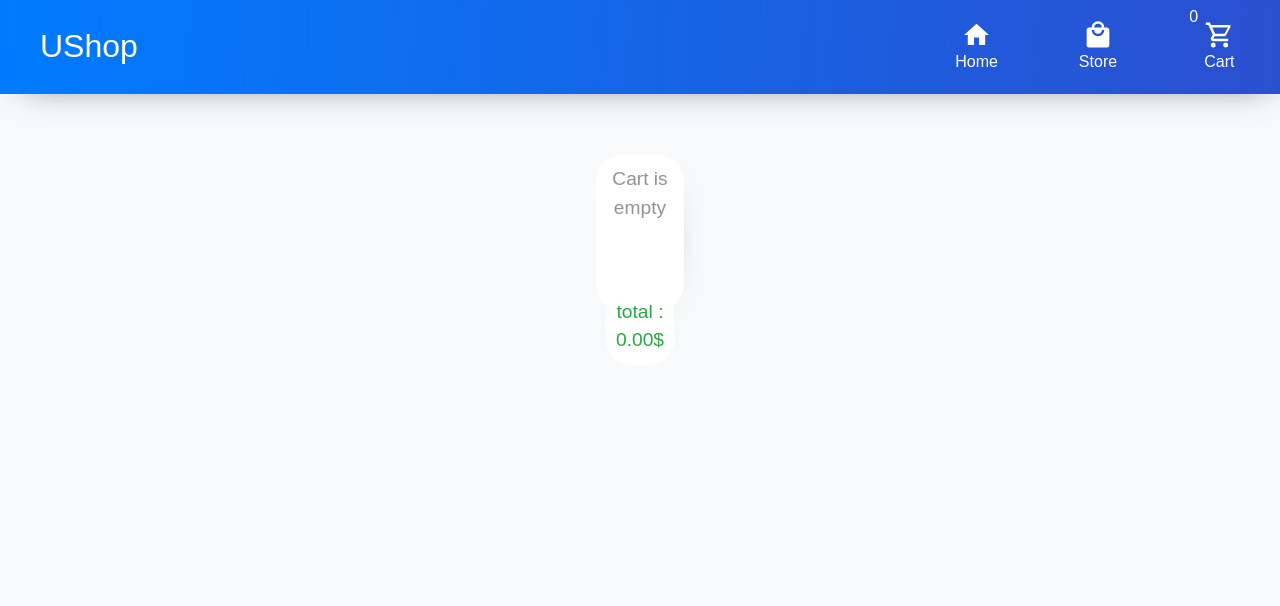
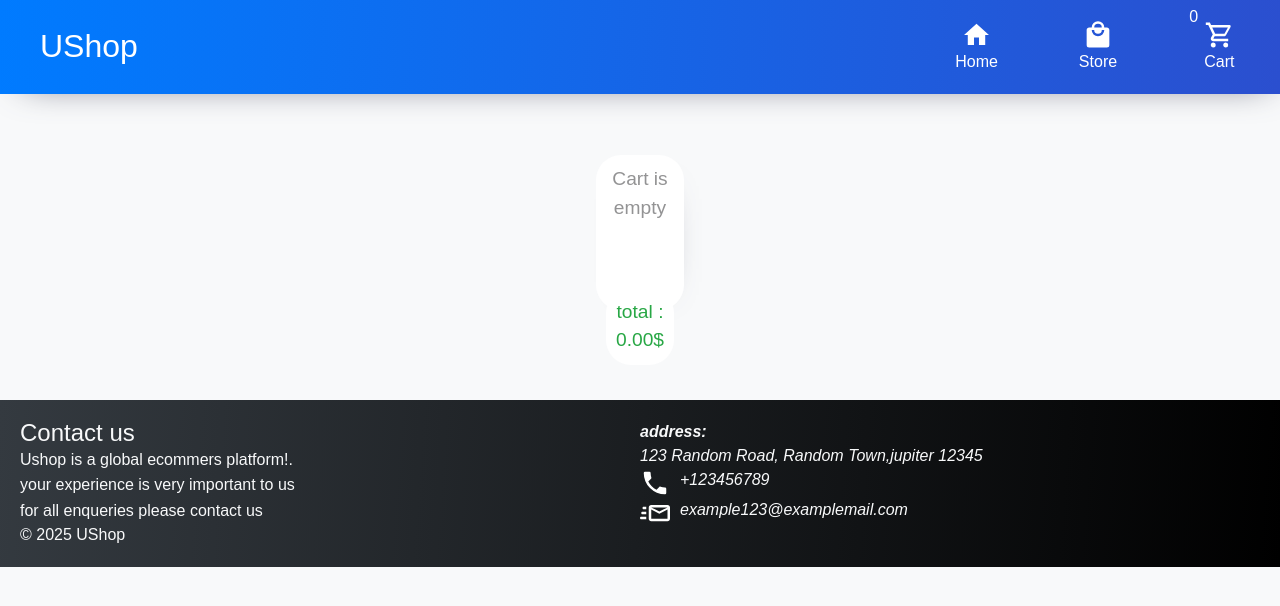
Before and after one commit to VoidOfMaya/shopping-cart-rct, a React (Vite) app: page /Cart in a window 1280 px wide. Shown: the top 606 px of the page. Built offline with nearby package versions, Linux system fonts and the light colour scheme.

Commit message:
forgot to save cart page

```diff
--- a/src/component/Cart-page/cart.jsx
+++ b/src/component/Cart-page/cart.jsx
@@ -1,6 +1,7 @@
 
 import { useOutletContext } from "react-router"
 import { QuantityBtn } from "../quantity-btn/quantity";
+import {Footer} from "../footer/footer.jsx";
 
 import style from './cart.module.css';
 
@@ -56,6 +57,7 @@ const Cart = () =>{
                     aria-label="your total">total : {totalCost().toFixed(2)}$</div>
             </div>
 
+            <Footer />
          </section>
 
 
```
